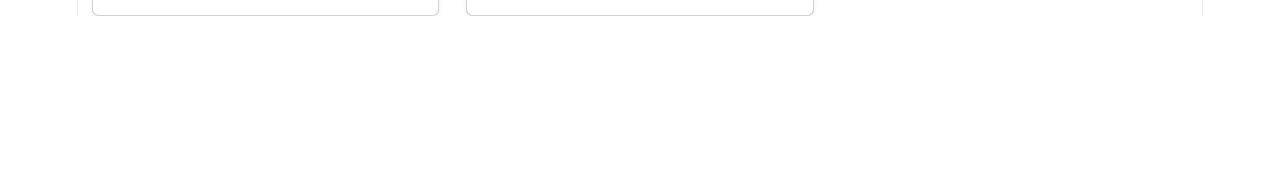
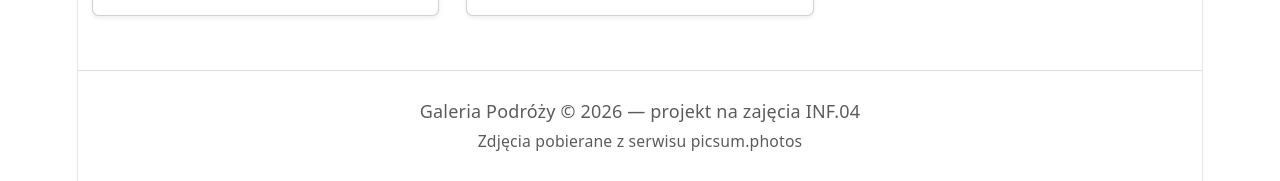
Before and after one commit to kvbx11/inf04-web, a React (Vite) app in the folder zadania/mb05/vite-project/: page / in a window 1280 px wide. Shown: the part 1773-1954 px from the top of the page. Before the commit the page ends 1789 px from the top, so only its background shows below. Built offline with nearby package versions, Linux system fonts and the light colour scheme; the HTML template or start-up script is replaced by a standard one.

Commit message:
Dodanie niezbednych poprawek w App.jsx

```diff
--- a/zadania/mb05/vite-project/src/App.jsx
+++ b/zadania/mb05/vite-project/src/App.jsx
@@ -6,7 +6,9 @@ import './App.css'
 import Navbar from './components/Navbar'
 import CategoryBar from './components/CategoryBar'
 import Gallery from './components/Gallery'
+import Footer from "./components/Footer"
 import FiltersOffcanvas from './components/FiltersOffCanvas'
+import AddPhotoModal from './components/AddPhotoModal'
 
 function App() {
   return (
@@ -50,6 +52,10 @@ function App() {
         <CategoryBar/>
         <Gallery/>
       </main>
+
+      <Footer/>
+
+      <AddPhotoModal/>
     </>
 
   )
```
